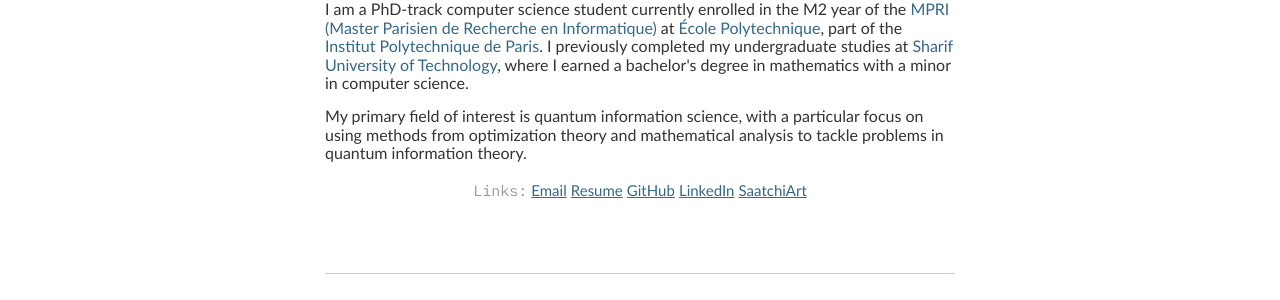
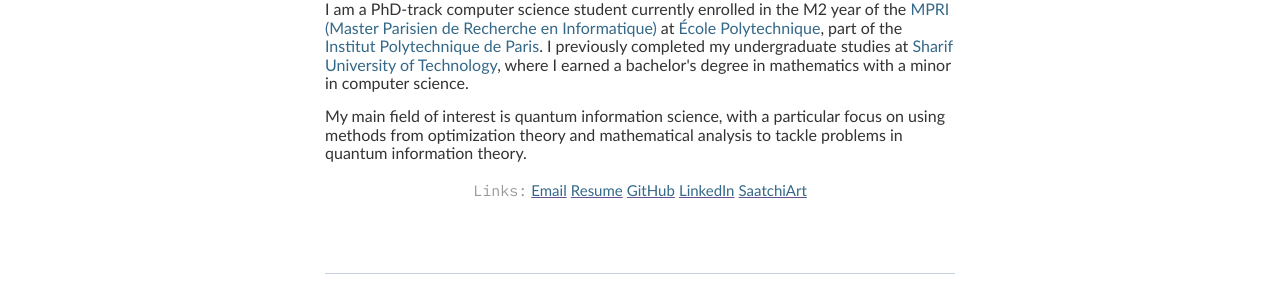
Before and after one commit to ali-almasi/ali-almasi.github.io, a Jekyll site: the page built from index.html, in a window 1280 px wide. Shown: the part 445-745 px from the top of the page. Built offline with Jekyll 4.4.1, drawn with Linux system fonts in a browser that asks for light colours.

Commit message:
Update _config.yml

```diff
--- a/_config.yml
+++ b/_config.yml
@@ -19,7 +19,7 @@
             <a href="https://www.sharif.edu/en" target="_blank">Sharif University of Technology</a>, where I earned a bachelor's degree in mathematics with a minor in computer science.
         </p>
         <p>
-            My primary field of interest is quantum information science, with a particular focus on using methods from optimization theory and mathematical analysis to tackle problems in quantum information theory.
+            My main field of interest is quantum information science, with a particular focus on using methods from optimization theory and mathematical analysis to tackle problems in quantum information theory.
         </p>
   email: ali.almasi@polytechnique.edu
   resume: https://ali-almasi.github.io/curriculum-vitae
```
